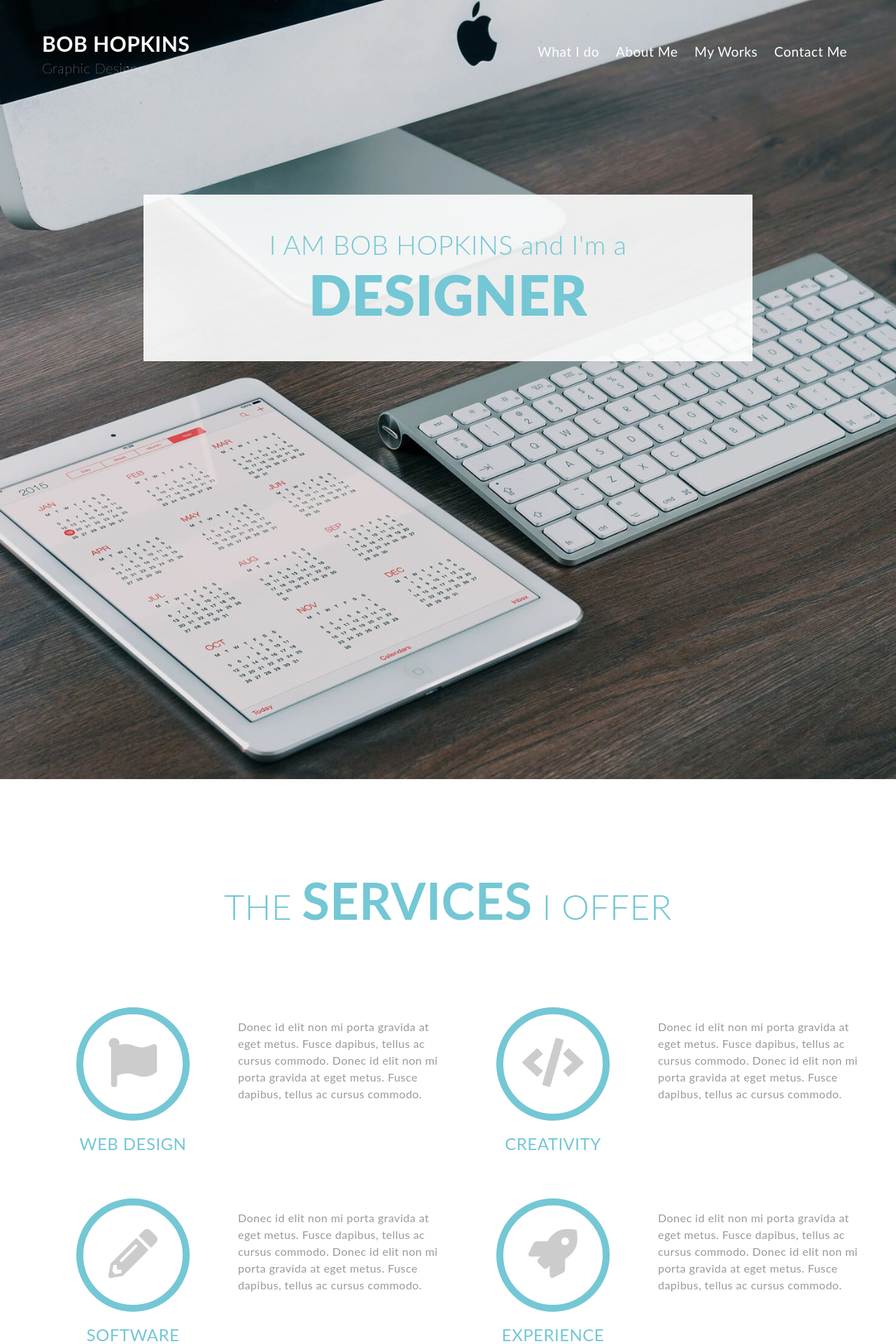
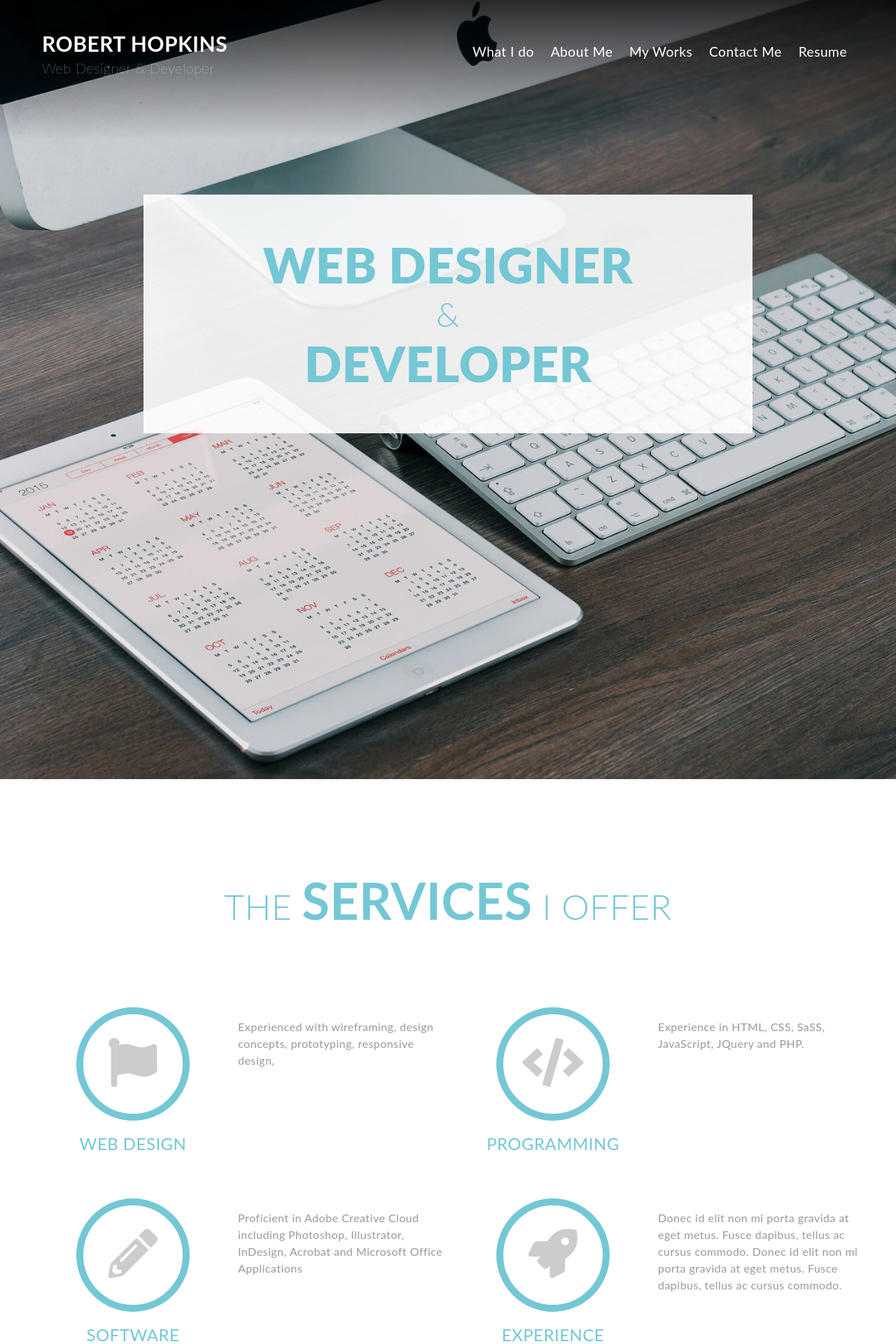
Before and after one commit to hopkins511/sites, a PHP site: page / in a window 1280 px wide. Shown: the top 1920 px of the page at 70% size. Run offline with PHP 8.4, Linux system fonts and the light colour scheme; data that the repository does not hold is empty; some libraries are stand-ins or nearby versions.

Commit message:
My Changes

```diff
--- a/css/styles2.css
+++ b/css/styles2.css
@@ -63,6 +63,17 @@ Section 1
     margin: 0 auto;
 }
 
+.top-gradient {
+    height: 200px;
+    background-image: linear-gradient(black, transparent);
+    width: 100%;
+    position: absolute;
+    top: 0;
+    right: 0;
+    z-index: 0;
+    opacity: 0.8;
+}
+
 .designerBox {
 	width: 870px;
     margin: 230px auto 0;
@@ -74,13 +85,13 @@ Section 1
 }
 
 .box-text {
-	font-size: 38px;
+	font-size: 48px;
     font-weight: 300;
 }
 
 .box-text span {
     font-weight: 900;
-	font-size: 80px;
+	font-size: 70px;
 }
 
 /* ----------------------
@@ -368,19 +379,18 @@ Section 7
 
 .section7-row-item {
     text-align: center;
-    width: 50%;
-    float: left;
     color: #fff;
-    margin: 90px 0;
+    margin: 90px;
     line-height: 36px;
 }
 
 .section7-row-item p {
-    text-align: left;
+    text-align: center;
     font-size: 20px;
     line-height: 30px;
     font-weight: 300;
     padding: 0 10px;
+    display: block;
 }
 
 .section7-row-item form {
@@ -411,14 +421,13 @@ select {
 }
 
 .form-button {
-    margin: 0 0 0 14px;
+    margin: 0 auto;
     padding: 19px 39px 18px 29px;
     color: #FFF;
     background-color: #74c7d5;
     font-size: 30px;
     font-weight: 200;
     text-align: center;
-    float: left;
     border: none;
     -webkit-transition-duration: 0.4s; /* Safari */
     transition-duration: 0.4s;
@@ -452,6 +461,8 @@ Navigation
 .topBar {
 	padding-top: 1.5em;
 	padding-bottom: 1.5em;
+    z-index: 5;
+    position: relative;
 
 }
 
@@ -461,6 +472,7 @@ nav {
   margin: 15px 60px;
   font-size: .8em;
   float: right;
+  z-index: 111;
 
 }
 
@@ -691,6 +703,10 @@ Media Queries
         width: 100%;
     }
 
+    .row-item p {
+        text-align: center;
+    }
+
     .row2 {
         padding-top: 0;
     }
@@ -706,6 +722,7 @@ Media Queries
         color: #fff;
         font-size: 25px;
         margin-top: 0;
+        text-align: center;
     }
 
     .section3-row-item {
@@ -717,11 +734,13 @@ Media Queries
     .section3-row-item p {
         font-size: 20px;
         line-height: 32px;
+        text-align: center;
     }
 
     .button {
         font-size: 15px;
         padding: 12px 26px;
+        float: none;
     }
 
     .section5 {
--- a/index.html
+++ b/index.html
@@ -3,7 +3,7 @@
 
   <head>
 
-    <title>Bob Hopkins | Designer</title>
+    <title>Robert Hopkins | Designer & Developer</title>
     <meta charset="utf-8">
     <meta name="viewport" content="width=device-width, initial-scale=1, shrink-to-fit=no">
     <meta http-equiv="x-ua-compatible" content="ie=edge">
@@ -53,10 +53,11 @@
     <body>
 <!-- Section 1 -->
     <div class="section1">
+        <div class="top-gradient"></div>
         <div class="topBar">
             <div class="logo">
-                <h1>BOB HOPKINS</h1>
-                <h2>Graphic Designer</h2>
+                <h1>ROBERT HOPKINS</h1>
+                <h2>Web Designer & Developer</h2>
             </div>
             <nav>
                 <ul>
@@ -64,6 +65,7 @@
                     <li><a href="#section3">About Me</a></li>
                     <li><a href="#section5">My Works</a></li>
                     <li><a href="#section7">Contact Me</a></li>
+                    <li><a href="project/Robert_Hopkins_resume.pdf" target="_blank">Resume</a></li>
                 </ul>
             </nav>
             <a id="i-nav" href="#"><i class="fas fa-bars"></i></a>
@@ -71,7 +73,7 @@
 
         <div class="designerBox clearfix">
             <div class="box-text">
-                <p>I AM BOB HOPKINS and I'm a </br><span>DESIGNER</span></p>
+                <p><span>WEB DESIGNER</br></span> &</br> <span>DEVELOPER</span></p>
             </div>
         </div>
     </div>
@@ -88,15 +90,15 @@
                         </div>
                     </div>
                     <div class="row-item">
-                        <p>Donec id elit non mi porta gravida at eget metus. Fusce dapibus, tellus ac cursus commodo. Donec id elit non mi porta gravida at eget metus. Fusce dapibus, tellus ac cursus commodo.</p>
+                        <p>Experienced with wireframing, design concepts, prototyping, responsive design, </p>
                     </div>
                     <div class="row-item">
                         <div class="service-icons">
-                            <i class="fas fa-code" aria-hidden="true"></i><h1>CREATIVITY</h1>
+                            <i class="fas fa-code" aria-hidden="true"></i><h1>PROGRAMMING</h1>
                         </div>
                     </div>
                     <div class="row-item">
-                        <p>Donec id elit non mi porta gravida at eget metus. Fusce dapibus, tellus ac cursus commodo. Donec id elit non mi porta gravida at eget metus. Fusce dapibus, tellus ac cursus commodo.</p>
+                        <p>Experience in HTML, CSS, SaSS, JavaScript, JQuery and PHP.</p>
                     </div>
             </div>
             <div class="row2">
@@ -106,7 +108,7 @@
                     </div>
                 </div>
                 <div class="row-item">
-                    <p>Donec id elit non mi porta gravida at eget metus. Fusce dapibus, tellus ac cursus commodo. Donec id elit non mi porta gravida at eget metus. Fusce dapibus, tellus ac cursus commodo.</p>
+                    <p>Proficient in Adobe Creative Cloud including Photoshop, Illustrator, InDesign, Acrobat and Microsoft Office Applications</p>
                 </div>
                 <div class="row-item">
                     <div class="service-icons">
@@ -126,8 +128,8 @@
                 <img src="project/img/about.jpg">
             </div>
             <div class="section3-row-item">
-                <h1>HELLO, I AM BOB HOPKINS...</h1>
-                <p>I’m a senior graphic designer living in Cary, Illinois. I have 10 years experience at an interactive agency called L2 Interactive. At L2, I am the lead designer for web design concepts, front-end web development, email marketing, logo and print design.</p>
+                <h1>Hello, I am Robert Hopkins...</h1>
+                <p>I'm a front-end developer with a strong graphic design background. I spent the last 14 years working for an interactive agency called L2 Interactive. At L2, I was the lead designer for web design concepts and email marketing. Recently, I directed my focus from web design to front-end web development which includes creating web interaction, user experience and bringing websites to life through HTML, CSS, JavaScript, JQuery and PHP. </p>
                 <button class="button button1"><a href="#section5">VIEW MY WORKS</a></button>
             </div>
         </div>
@@ -138,30 +140,30 @@
             <div class="row1">
                     <div class="row-item">
                         <div class="chart-percentage">
-                            <h1>80<span>%</span></h1>
-                        </div>
-                        <div class="percentage-description">ADOBE CC PROGRAMS</div>
-                    </div>
-
-                    <div class="row-item">
-                        <div class="chart-percentage">
-                            <h1>70<span>%</span></h1>
+                            <h1>95<span>%</span></h1>
                         </div>
                         <div class="percentage-description">WEB DESIGN</div>
                     </div>
 
                     <div class="row-item">
                         <div class="chart-percentage">
-                            <h1>60<span>%</span></h1>
+                            <h1>80<span>%</span></h1>
                         </div>
-                        <div class="percentage-description">PRINT DESIGN</div>
+                        <div class="percentage-description">WEB DEVELOPMENT</div>
                     </div>
 
                     <div class="row-item">
                         <div class="chart-percentage">
-                            <h1>90<span>%</span></h1>
+                            <h1>80<span>%</span></h1>
                         </div>
-                        <div class="percentage-description">EMAIL CAMPAIGN</div>
+                        <div class="percentage-description">EMAIL MARKETING</div>
+                    </div>
+
+                    <div class="row-item">
+                        <div class="chart-percentage">
+                            <h1>80<span>%</span></h1>
+                        </div>
+                        <div class="percentage-description">USER EXPERIENCE</div>
                     </div>
             </div>
         </div>
@@ -199,9 +201,12 @@
 
                 <div class="section7-row">
                     <div class="section7-row-item">
-                        <p>If you would like to contact me, please fill out the following form, call/email me directly and I will be happy to get back to you.<br><br>Bob Hopkins<br>hopkins511@yahoo.com<br>847.927.1395</p>
+                        <p>If you would like to contact me, please fill out the following form, call/email me directly and I will be happy to get back to you.</p>
+                     <button class="form-button form-button1" href="mailto:hopkins511@yahoo.com"><i class="fa fa-paper-plane"></i>Send Message</button>
+                     <p>Robert Hopkins<br>hopkins511@yahoo.com<br>847.927.1395</p>
                     </div>
-                <div class="section7-row-item">
+
+<!--                 <div class="section7-row-item">
                     <form id="contact-form" action="js/contact.php" method="post">
                         <fieldset>
                             <label for="name"></label>
@@ -213,7 +218,7 @@
                         </fieldset>
                         <button class="form-button form-button1" type="submit" data-error-message="Error!" data-sending-message="Sending..." data-ok-message="Message Sent"><i class="fa fa-paper-plane"></i>Send Message</button>
                     </form>
-                </div>
+                </div> -->
                 </div>
             </div>
 
```
Also changed, not shown: 1 other file.
